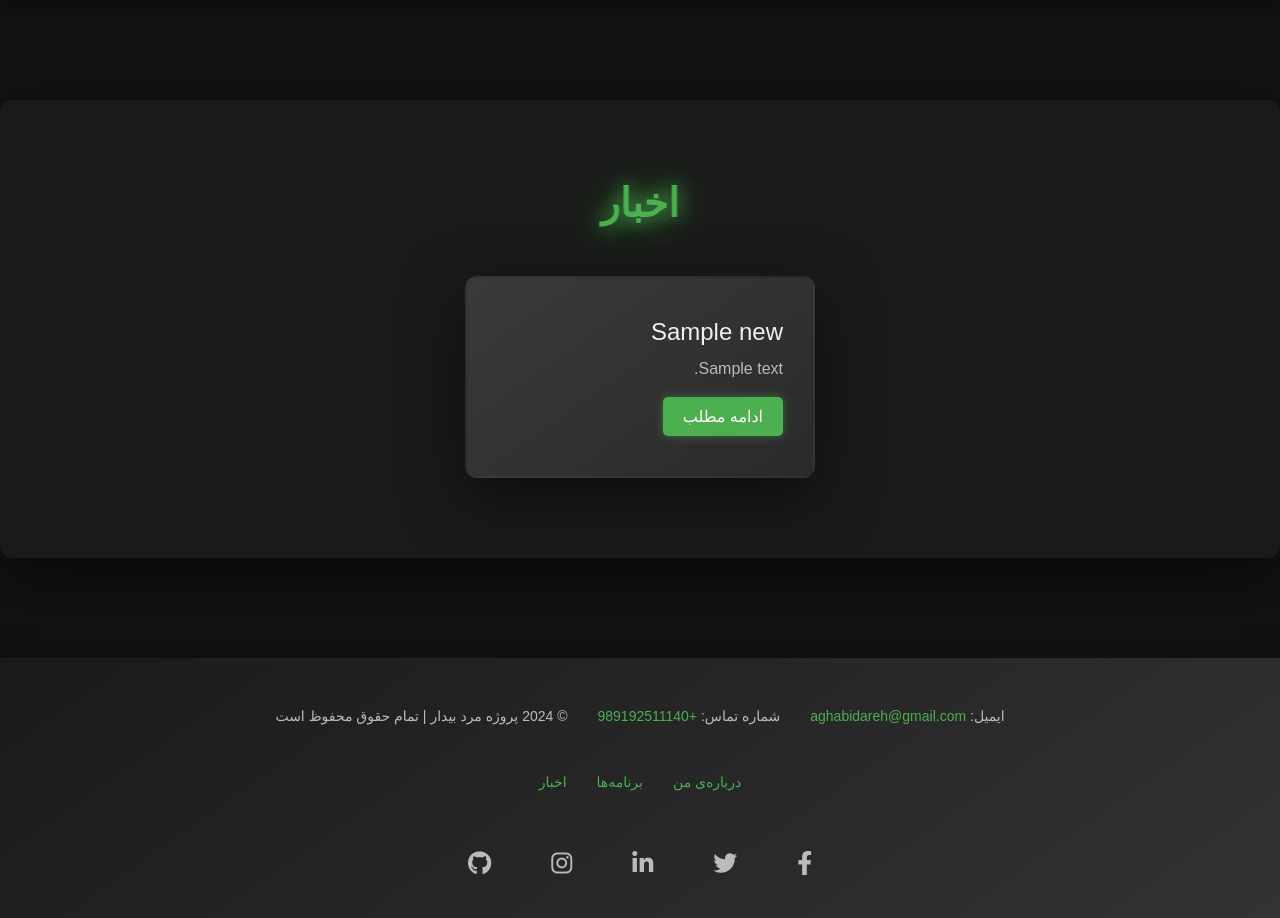
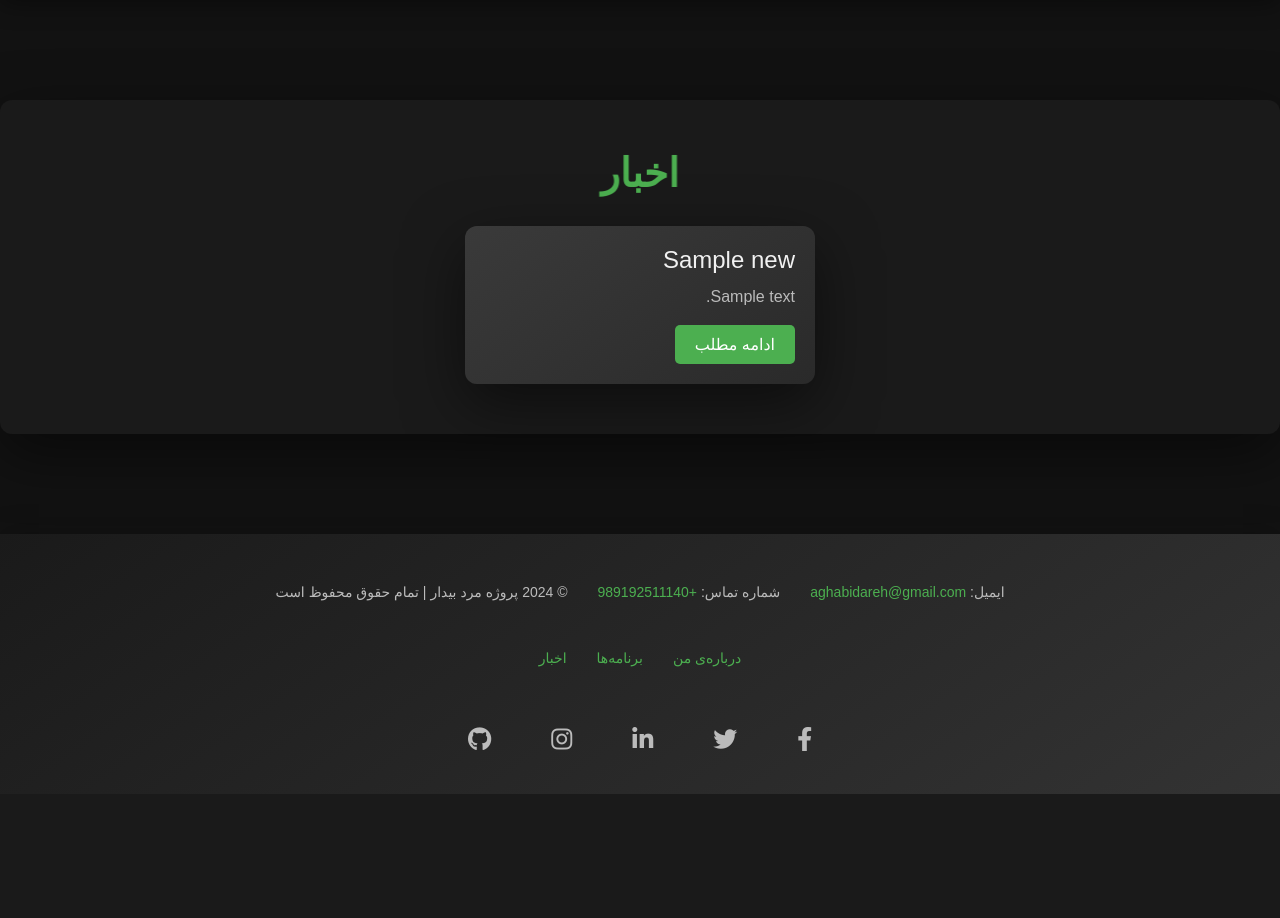
Before and after one commit to aghabidareh/AghabidarehProject, a Django app: template projects/templates/projects/news.html in a window 1280 px wide. Shown: the part 64-982 px from the top of the page. After the commit the page ends 858 px from the top, so only its background shows below. Run offline with Django 4.2, Linux system fonts and the light colour scheme; the template is opened without the code that fills it: most values are stand-ins (such as "Sample title", 1, 10 or a date in 2020); some web fonts are replaced.

Commit message:
news-division

```diff
--- a/static/css/main.css
+++ b/static/css/main.css
@@ -400,7 +400,7 @@ footer .social-icon:hover {
 
 
 .news {
-    padding: 80px 20px;
+    padding: 50px 20px;
     text-align: center;
     background-color: #1a1a1a;
     border-radius: 12px;
@@ -415,11 +415,9 @@ footer .social-icon:hover {
 .news h2 {
     font-size: 40px;
     font-weight: 600;
-    margin-bottom: 50px;
+    margin-bottom: 30px;
     color: #4caf50;
-    text-shadow: 0 0 10px #4caf50, 0 0 20px #4caf50;
     transform: rotateY(10deg);
-    animation: neonGlow 2s infinite alternate;
 }
 
 .news-cards {
@@ -441,28 +439,7 @@ footer .social-icon:hover {
     opacity: 0;
     transform: rotateX(-20deg);
     animation: cardAppear 1s forwards;
-    position: relative;
-    overflow: hidden;
-    border: 2px solid transparent;
     background: linear-gradient(145deg, #3a3a3a, #2a2a2a);
-}
-
-.news-card::before {
-    content: '';
-    position: absolute;
-    top: -2px;
-    left: -2px;
-    right: -2px;
-    bottom: -2px;
-    background: linear-gradient(45deg, #4caf50, #81c784, #2e7d32);
-    z-index: -1;
-    border-radius: 12px;
-    opacity: 0;
-    transition: opacity 0.4s ease;
-}
-
-.news-card:hover::before {
-    opacity: 1;
 }
 
 .news-card:hover {
@@ -472,28 +449,21 @@ footer .social-icon:hover {
     background: linear-gradient(145deg, #333, #444);
 }
 
-.news-image-wrapper {
+.news-image {
     width: 100%;
     height: 200px;
     border-radius: 8px;
-    overflow: hidden;
-    position: relative;
-}
-
-.news-image {
-    width: 100%;
-    height: 100%;
     object-fit: cover;
-    transition: transform 0.4s ease;
+    margin-bottom: 15px;
+    transition: transform 0.3s ease;
 }
 
 .news-card:hover .news-image {
-    transform: scale(1.1);
+    transform: scale(1.05);
 }
 
 .news-content {
     text-align: right;
-    padding: 20px 10px;
 }
 
 .news-content h3 {
@@ -519,14 +489,12 @@ footer .social-icon:hover {
     color: white;
     text-decoration: none;
     border-radius: 5px;
-    transition: background-color 0.3s ease, transform 0.3s ease, box-shadow 0.3s ease;
-    box-shadow: 0 0 10px rgba(76, 175, 80, 0.5);
+    transition: background-color 0.3s ease, transform 0.3s ease;
 }
 
 .news-link:hover {
     background-color: #45a049;
     transform: translateY(-3px);
-    box-shadow: 0 0 20px rgba(76, 175, 80, 0.8);
 }
 
 .news-card:hover h3 {
@@ -536,12 +504,3 @@ footer .social-icon:hover {
 .news-card:hover p {
     color: #ddd;
 }
-
-@keyframes neonGlow {
-    0% {
-        text-shadow: 0 0 10px #4caf50, 0 0 20px #4caf50;
-    }
-    100% {
-        text-shadow: 0 0 20px #4caf50, 0 0 40px #4caf50;
-    }
-}
```
